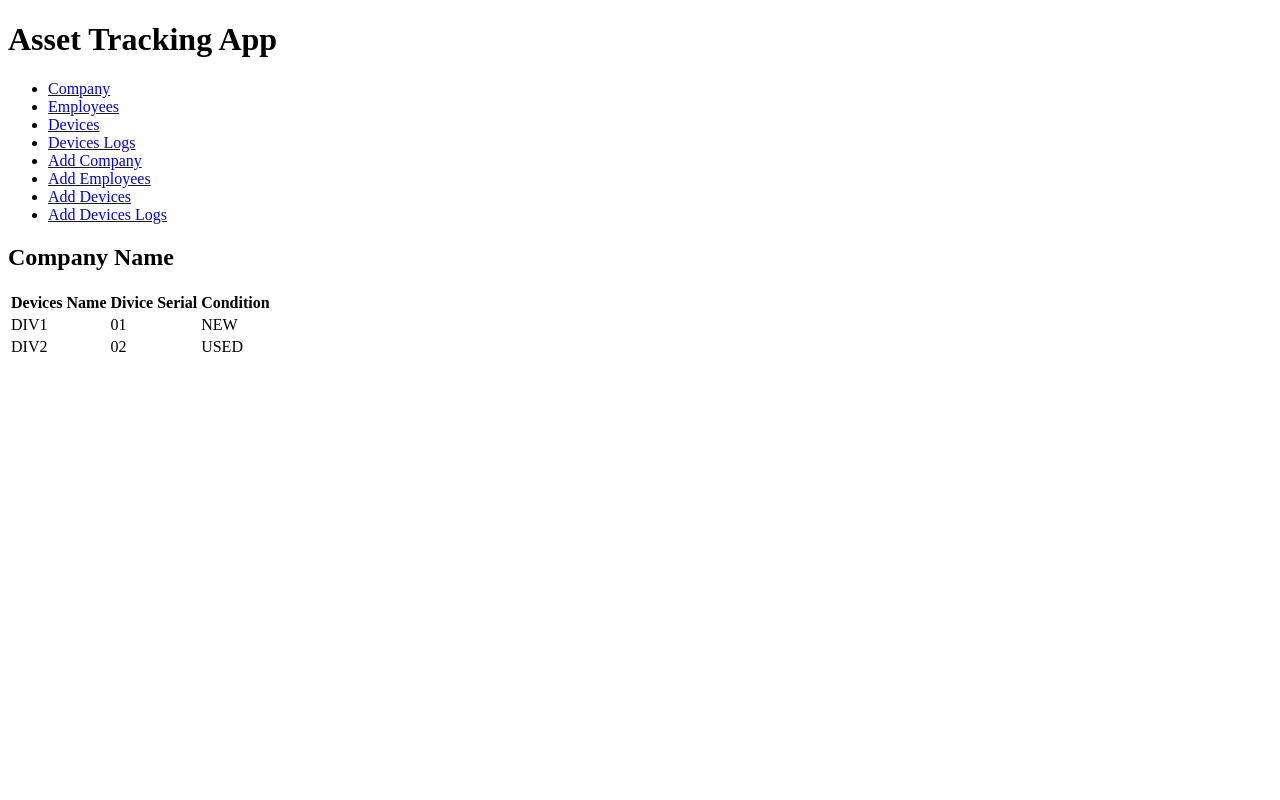
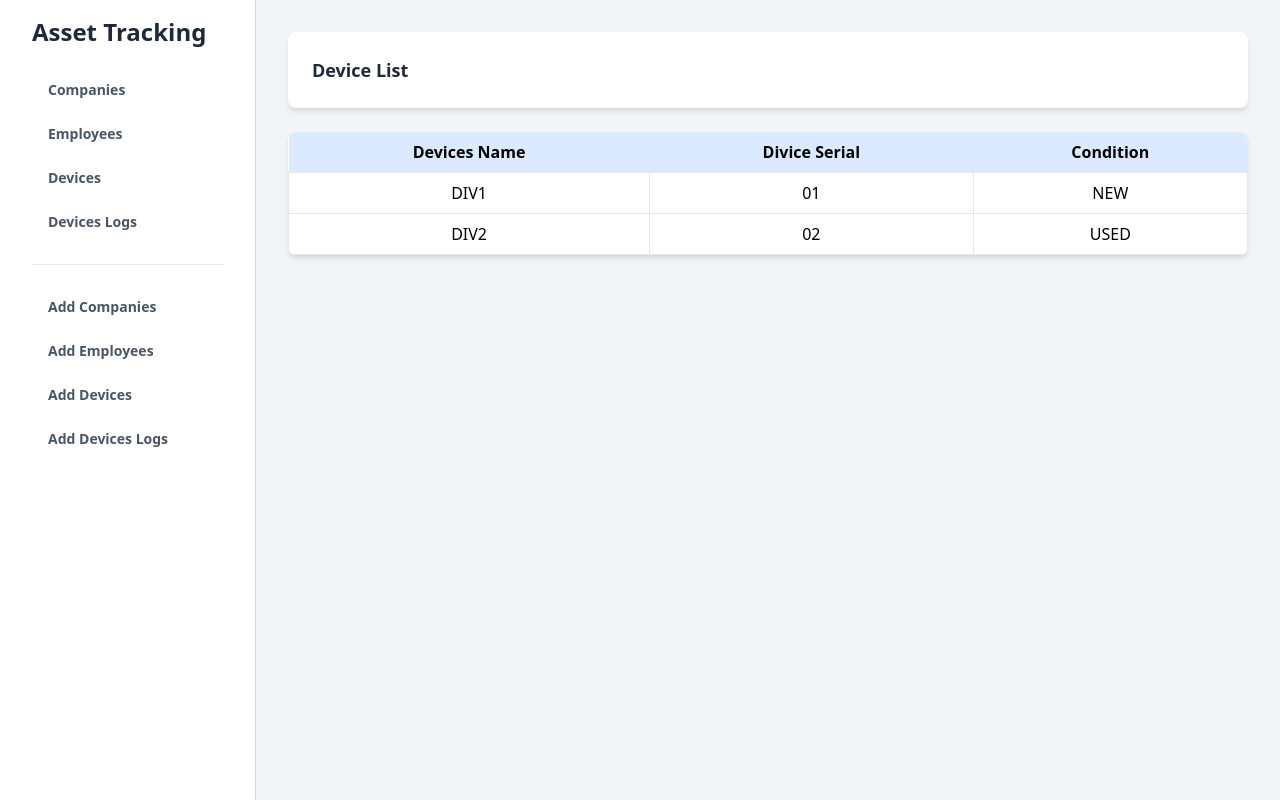
Before and after one commit to navilur/asset_tracking, a Django app: page /devices_list/ in a window 1280 px wide. Run offline with Django 4.2, Linux system fonts and the light colour scheme; data comes from the database, SQL or seed files in the repository.

Commit message:
Update devices_list.html

```diff
--- a/asset_manager/templates/devices_list.html
+++ b/asset_manager/templates/devices_list.html
@@ -1,48 +1,23 @@
-<!DOCTYPE html>
-<html lang="en">
-  <head>
-    <meta charset="UTF-8" />
-    <meta name="viewport" content="width=device-width, initial-scale=1.0" />
-    <title>{% block title %}Asset Tracking App{% endblock %}</title>
-  </head>
-
-  <body>
-    <header>
-      <h1>Asset Tracking App</h1>
-      <nav>
-        <ul>
-          <li><a href="{% url 'company_list' %}">Company</a></li>
-          <li><a href="{% url 'employees_list' %}">Employees</a></li>
-          <li><a href="{% url 'devices_list' %}">Devices</a></li>
-          <li><a href="{% url 'deviceslogs_list' %}">Devices Logs</a></li>
-          <li><a href="{% url 'add_company' %}">Add Company</a></li>
-          <li><a href="{% url 'add_employees' %}">Add Employees</a></li>
-          <li><a href="{% url 'add_devices' %}">Add Devices</a></li>
-          <li><a href="{% url 'add_deviceslogs' %}">Add Devices Logs</a></li>
-        </ul>
-      </nav>
-    </header>
-
-    <main>
-      <h2>Company Name</h2>
-      <table>
+{% extends 'base.html' %}{% block title %} Device List - Asset Tracking App
+{%endblock %}{% block page_name %} Device List {%endblock%} {% block content %}
+<div class="bg-white shadow-md rounded-lg overflow-x-auto">
+  <table class="w-full table-auto">
     <thead>
-          <tr>
-            <th>Devices Name</th>
-            <th>Divice Serial</th>
-            <th>Condition</th>
+      <tr class="bg-blue-100">
+        <th class="px-4 py-2">Devices Name</th>
+        <th class="px-4 py-2">Divice Serial</th>
+        <th class="px-4 py-2">Condition</th>
       </tr>
     </thead>
     <tbody>
       {% for devices in device %}
-          <tr>
-            <td>{{ devices.name }}</td>
-            <td>{{ devices.divice_serial }}</td>
-            <td>{{ devices.condition }}</td>
+      <tr class="text-center">
+        <td class="border px-4 py-2">{{ devices.name }}</td>
+        <td class="border px-4 py-2">{{ devices.divice_serial }}</td>
+        <td class="border px-4 py-2">{{ devices.condition }}</td>
       </tr>
       {% endfor %}
     </tbody>
   </table>
-    </main>
-  </body>
-</html>
+</div>
+{%endblock%}
```
Lines whose indentation alone changed are shown as unchanged.
